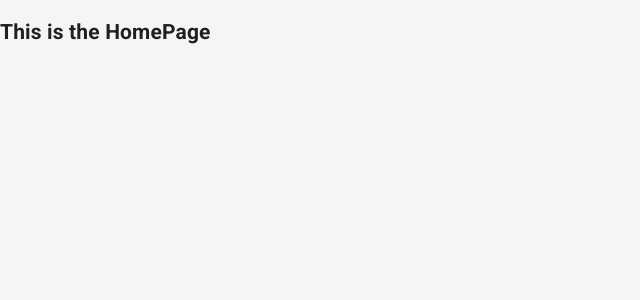
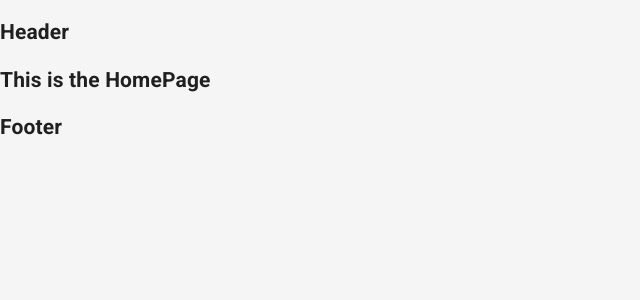
Before and after one commit to brriann/reactredux, a React (Create React App) app: page / in a window 1280 px wide. Shown: the top 300 px of the page, without its empty margins (0-640 px from the left). Built offline with nearby package versions, Linux system fonts and the light colour scheme.

Commit message:
shared components

```diff
--- a/src/App.tsx
+++ b/src/App.tsx
@@ -2,6 +2,9 @@ import React, { Fragment, Suspense, lazy } from "react";
 import { BrowserRouter, Route, Switch } from 'react-router-dom';
 import { MuiThemeProvider, CssBaseline } from "@material-ui/core";
 import theme from './theme';
+
+import Header from './shared/Header'
+import Footer from './shared/Footer'
 
 const HomePageComponent = lazy(() => import("./pages/HomePage"));
 const Page1Component = lazy(() => import("./pages/Page1"));
@@ -13,6 +16,7 @@ function App() {
     <BrowserRouter>
       <MuiThemeProvider theme={theme}>
         <CssBaseline />
+        <Header />
         <Suspense fallback={<Fragment />}>
           <Switch>
             <Route path="/page1">
@@ -29,6 +33,7 @@ function App() {
             </Route>
           </Switch>
         </Suspense>
+        <Footer />
       </MuiThemeProvider>
     </BrowserRouter>
   );
--- /dev/null
+++ b/src/shared/Footer.tsx
@@ -0,0 +1,11 @@
+import React from 'react';
+
+const Footer = () => {
+    return (
+        <React.Fragment>
+            <h2>Footer</h2>
+        </React.Fragment>
+    );
+};
+
+export default Footer;
--- /dev/null
+++ b/src/shared/Header.tsx
@@ -0,0 +1,11 @@
+import React from 'react';
+
+const Header = () => {
+    return (
+        <React.Fragment>
+            <h2>Header</h2>
+        </React.Fragment>
+    );
+};
+
+export default Header;
```
Also changed, not shown: src/shared/MobileNav.tsx (added, +11 -0 lines).
